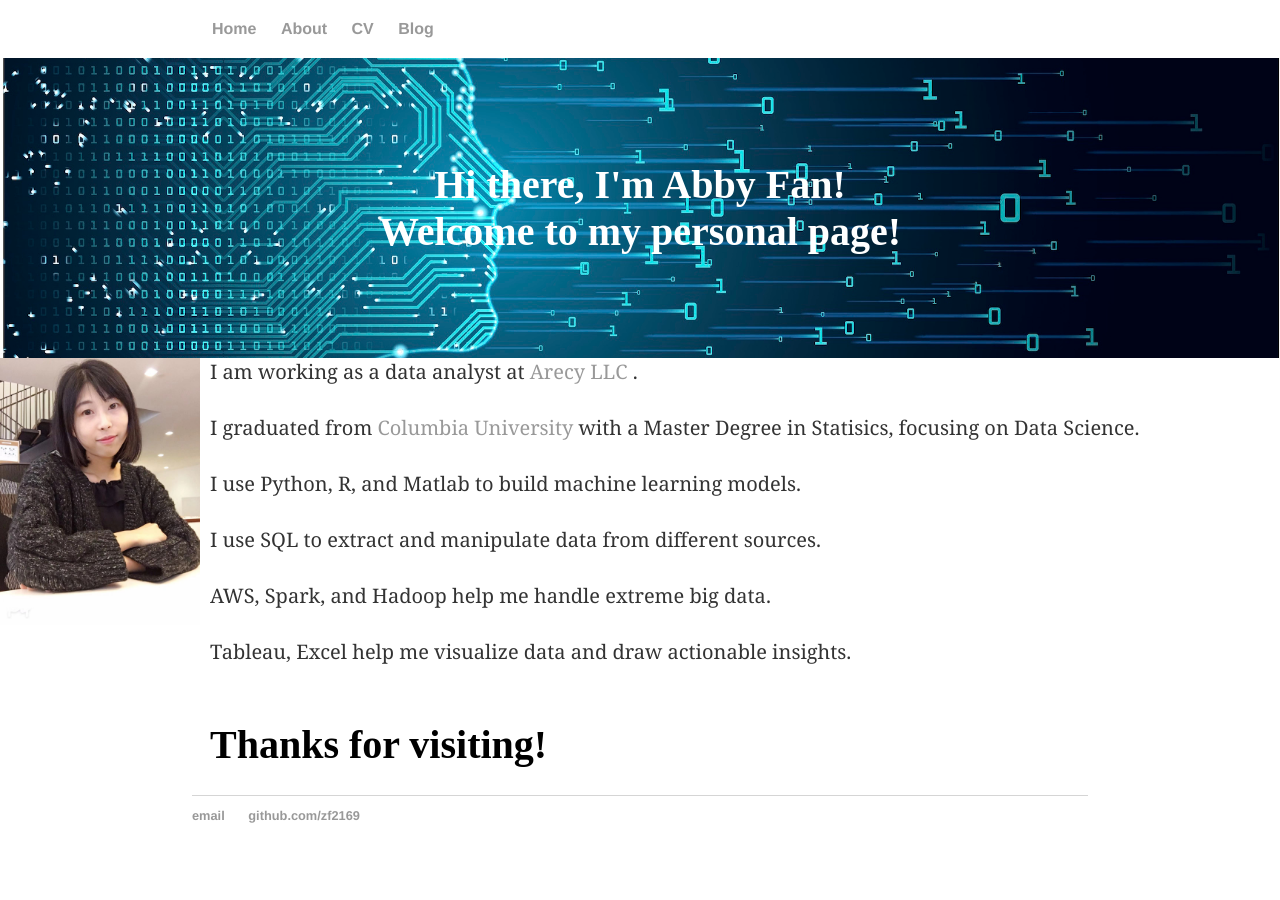
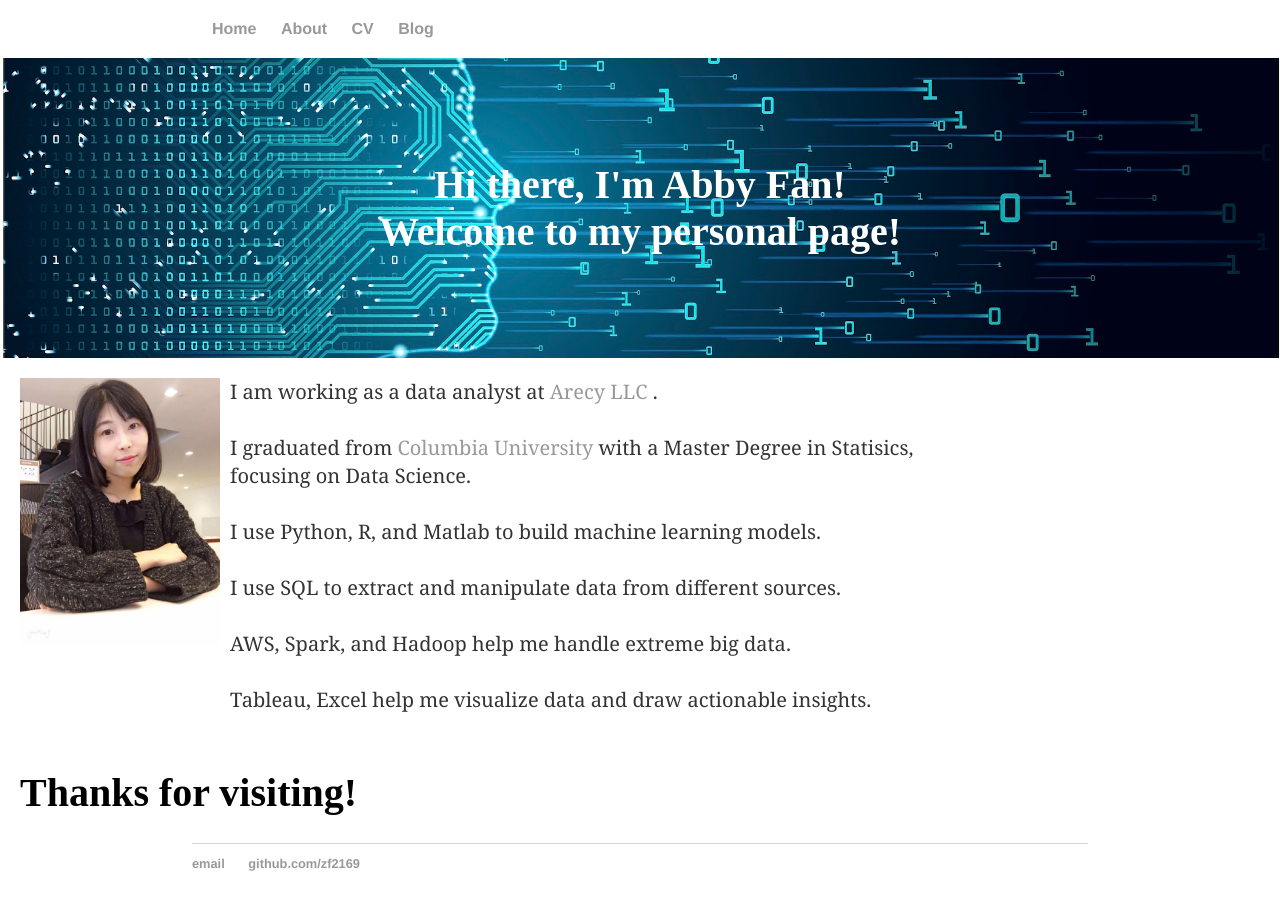
Before and after one commit to zf2169/zf2169.github.io, a Jekyll site: the page built from index.html, in a window 1280 px wide. Built offline with Jekyll 4.4.1, drawn with Linux system fonts in a browser that asks for light colours.

Commit message:
Update index.html

```diff
--- a/index.html
+++ b/index.html
@@ -12,7 +12,7 @@ title: Abby Fan Personal Website
 </div>
 </background>
 
-<maintext>
+<div class= "maintext">
 	<img  class="img-circle avatar" alt="Abby Fan" src="img/BHPL78898.JPG" width="200px" style="float: left; margin-bottom: 100px";>
 
 	<p2>I am working as a data analyst at <a href="https://www.arecy-us.com/"> Arecy LLC </a>. <br><br>
@@ -23,4 +23,4 @@ title: Abby Fan Personal Website
 	Tableau, Excel help me visualize data and draw actionable insights. <br><br></p2>
 
 	<h1>Thanks for visiting!<br></h1>
-</maintext>
+</div>
```
